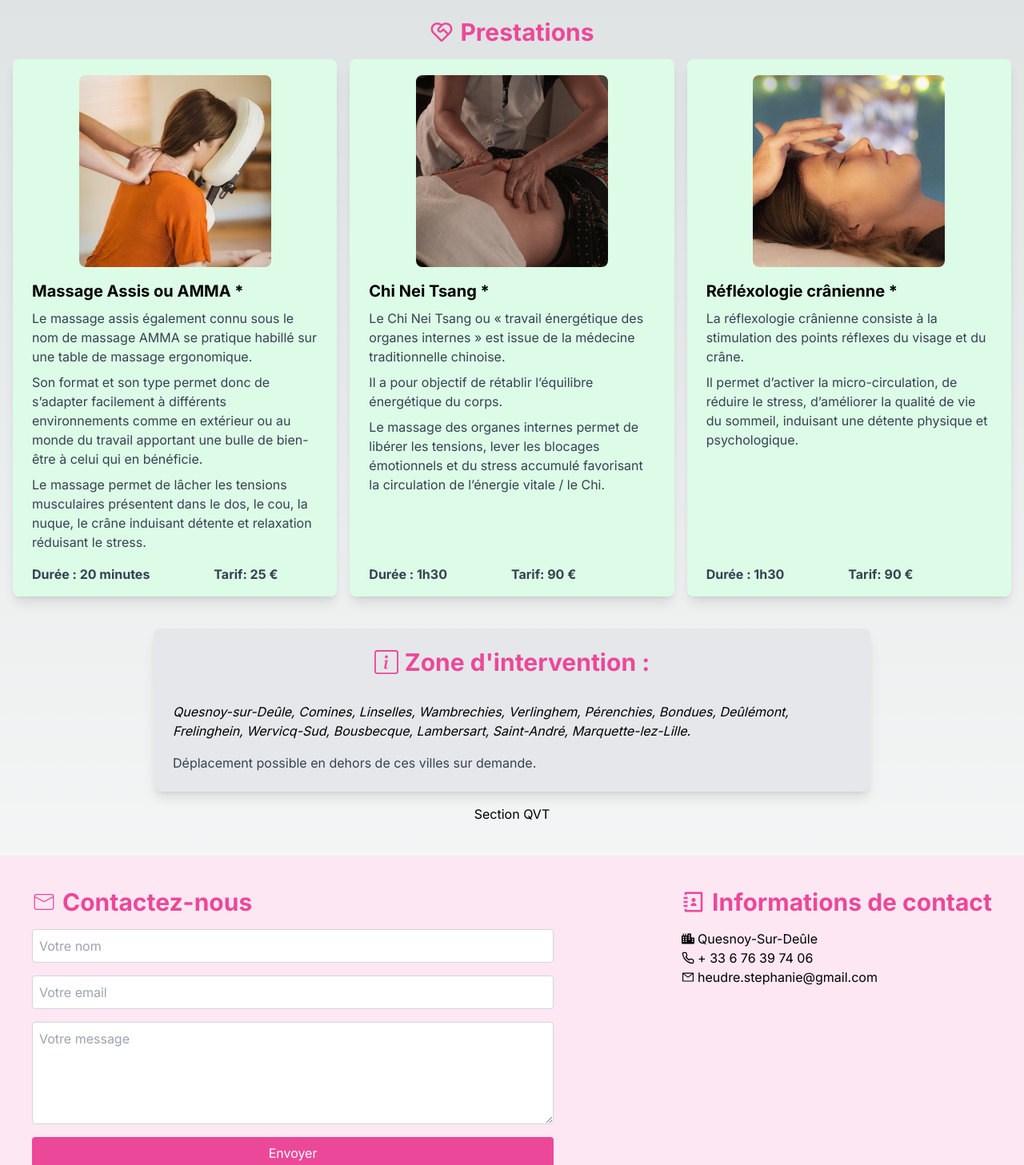
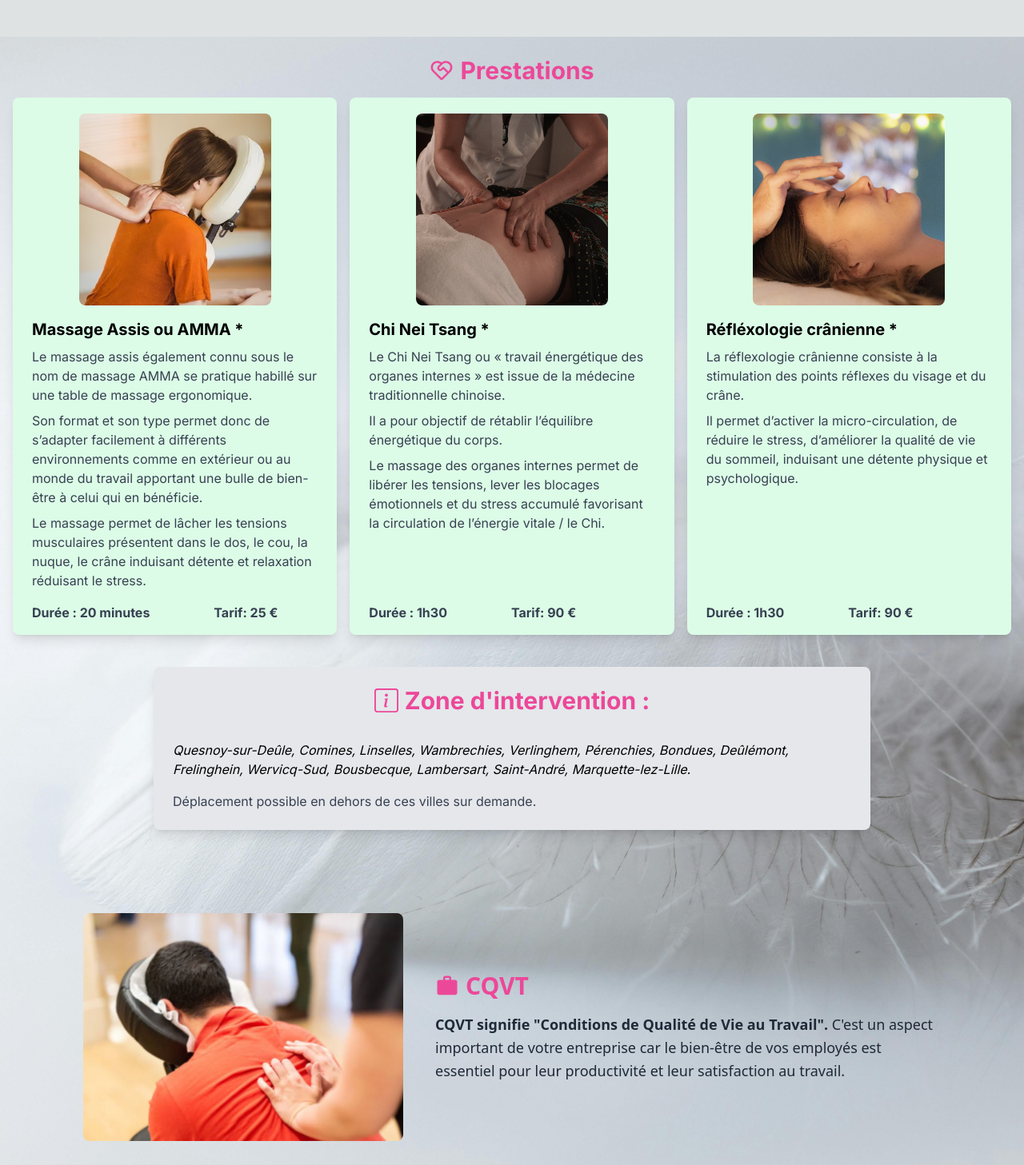
Before and after one commit to PriscilliaAmmeux/massage_stephanie, a Next.js app: page / in a window 1280 px wide. Shown: the part 491-1948 px from the top of the page at 80% size. Built offline with nearby package versions, Linux system fonts and the light colour scheme.

Commit message:
add section qvt, change background, change color

```diff
--- a/src/app/page.tsx
+++ b/src/app/page.tsx
@@ -3,6 +3,8 @@ import Header from "./ui/header/header";
 import Presentation from "./ui/presentation/presentation";
 import Prestations from "./ui/prestations/prestations";
 import Footer from "./ui/footer/footer";
+import Qvt from "./ui/qvt/qvt";
+import backgroundImage from "../../public/feather2.jpg";
 
 export const metadata: Metadata = {
   title: "Stéphanie Heudre - Massage bien-être à domicile et au travail",
@@ -14,12 +16,15 @@ export default function Home() {
   return (
     <main className="flex min-h-screen flex-col items-center justify-between">
       <Header />
-
-      <section className="w-full flex flex-col items-center justify-center p-4">
+      <section className="w-full flex flex-col items-center justify-center gap-10">
         <Presentation />
-        <Prestations />
+        <div
+          className="bg-cover"
+          style={{ backgroundImage: `url(${backgroundImage.src})` }}>
+          <Prestations />
+          <Qvt />
+        </div>
       </section>
-      <p>Section QVT</p>
 
       <Footer />
     </main>
--- a/src/app/ui/footer/footer.tsx
+++ b/src/app/ui/footer/footer.tsx
@@ -4,7 +4,7 @@ import InfoContact from "../infoContact/infoContact";
 
 export default function Footer() {
   return (
-    <footer className="w-full bg-pink-100 mt-10">
+    <footer className="w-full bg-pink-100">
       <div className=" flex justify-between gap-40 p-10">
         <Form />
         <InfoContact />
--- a/src/app/ui/presentation/presentation.tsx
+++ b/src/app/ui/presentation/presentation.tsx
@@ -5,7 +5,7 @@ import { CgProfile } from "react-icons/cg";
 
 export default function Presentation() {
   return (
-    <div className="max-w-6xl mx-auto p-5 flex items-center font-sans text-gray-800">
+    <section className="max-w-6xl mx-auto p-5 flex items-center font-sans text-gray-800">
       <Image
         src={imageProfil}
         alt="photo profil"
@@ -41,6 +41,6 @@ export default function Presentation() {
           et prévention.
         </p>
       </div>
-    </div>
+    </section>
   );
 }
--- a/src/app/ui/prestations/prestations.tsx
+++ b/src/app/ui/prestations/prestations.tsx
@@ -6,12 +6,12 @@ import { BsInfoSquare } from "react-icons/bs";
 
 export default function Prestations() {
   return (
-    <section className="rounded-lg">
+    <section className=" pt-6 pb-6 ">
       <div className="flex justify-center">
         <Title title="Prestations" Icon={RiServiceLine} />
       </div>
 
-      <div className="grid grid-cols-3 gap-4">
+      <div className="grid grid-cols-3 gap-4 pl-4 pr-4">
         {prestations.map((prestation) => (
           <Card key={prestation.id} {...prestation} />
         ))}
--- /dev/null
+++ b/src/app/ui/qvt/qvt.tsx
@@ -0,0 +1,29 @@
+import Title from "@/app/components/title/title";
+import { MdOutlineWork } from "react-icons/md";
+import Image from "next/image";
+import cqvt from "../../../../public/cqvt.jpg";
+
+export default function Qvt() {
+  return (
+    <section className="mt-10 max-w-6xl mx-auto p-10 flex items-center font-sans text-gray-800">
+      <Image
+        src={cqvt}
+        alt="photo profil"
+        className=" rounded-lg flex-shrink-0 mr-10"
+        width={400}
+        height={400}
+      />
+      <div>
+        <Title title="CQVT" Icon={MdOutlineWork} />
+        <p className="text-lg leading-relaxed">
+          <span className="font-bold">
+            CQVT signifie "Conditions de Qualité de Vie au Travail".
+          </span>{" "}
+          C'est un aspect important de votre entreprise car le bien-être de vos
+          employés est essentiel pour leur productivité et leur satisfaction au
+          travail.
+        </p>
+      </div>
+    </section>
+  );
+}
```
Also changed, not shown: public/feather.jpg (added), public/feather2.jpg (added).
